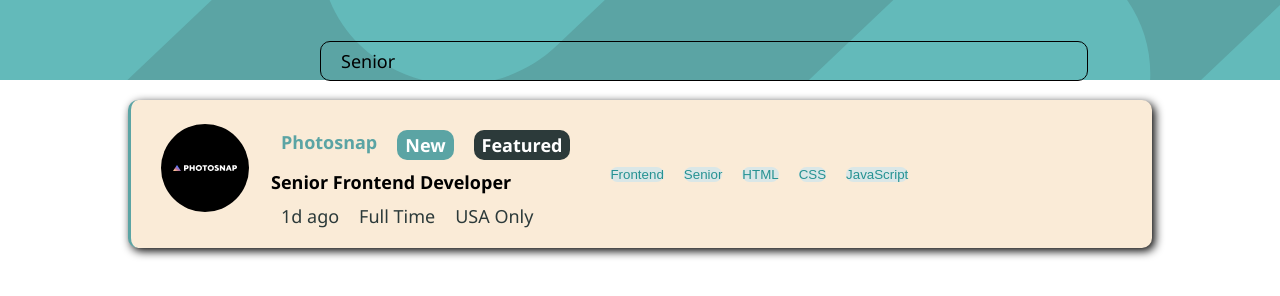
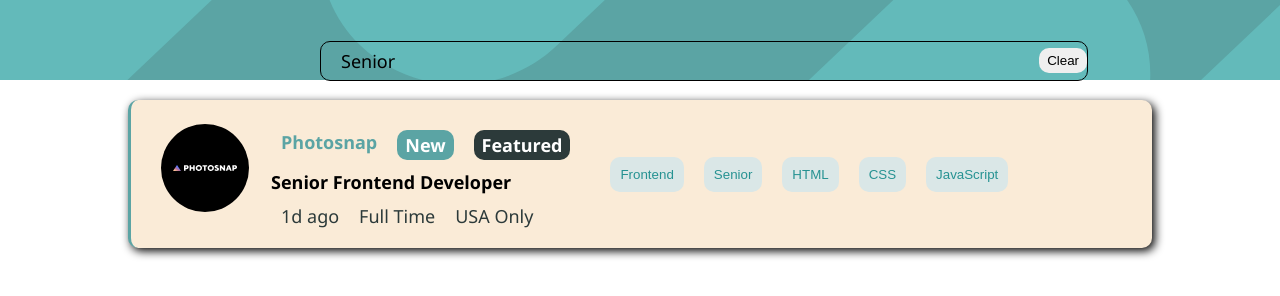
Before and after one commit to Pe-te-r/Job_Listing, a plain HTML site: page index.html in a window 1280 px wide. Both pictures are taken after a click on the button "Senior". Drawn offline with Linux system fonts and the light colour scheme.

Commit message:
added clear button

```diff
--- a/index.js
+++ b/index.js
@@ -78,7 +78,17 @@ function addFilter(category) {
 
 function updateSearchInput() {
     const search = document.querySelector('.search');
-    search.innerHTML = ''; // Clear previous filters
+    const clear= document.createElement('button');
+    clear.innerText = 'Clear'
+    search.innerHTML = '';
+    search.style.display='flex'
+    clear.addEventListener('click', () => {
+        selectedFilters = [];
+        updateSearchInput();
+        filterJobs();
+        search.style.display='none'
+    });
+    search.appendChild(clear);
     selectedFilters.forEach(filter => {
         const filterElement = document.createElement('p');
         filterElement.innerText = filter;
--- a/style.css
+++ b/style.css
@@ -26,9 +26,19 @@ nav .search{
     border: 1px solid black;
     display: flex;
     align-items: center;
+    display: none;
 }
 nav .search p{
     margin: 0px 10px;
+}
+nav .search button{
+    position: absolute;
+    right: 0;
+    padding: 5px 8px;
+    border-radius:10px ;
+    border: none;
+    outline: none;
+    cursor: pointer;
 }
 main{
     width: 80%;
@@ -99,8 +109,7 @@ main section .infoRightInner{
 }
 main section .infoRightInner button{
     margin: 10px;
-    padding: 0px;
-    /* padding: 10px 10px; */
+    padding: 10px 10px;
     border-radius: 10px;
     background-color: hsl(180, 21%, 88%) ;
     color:  hsl(180, 59%, 36%);
```
